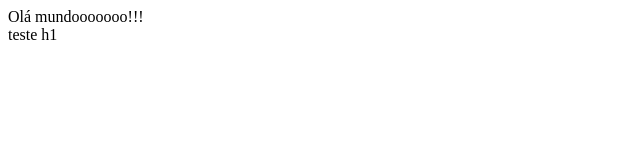
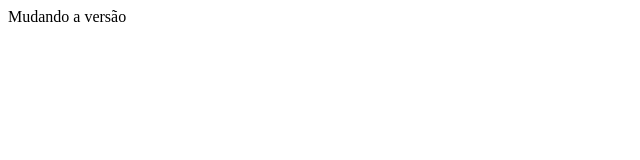
Before and after one commit to analopesdev/gitflow, a plain HTML site: page index.html in a window 1280 px wide. Shown: the full height of the page, 0-640 px from the left. Drawn offline with Linux system fonts and the light colour scheme.

Commit message:
add comment version

```diff
--- a/index.html
+++ b/index.html
@@ -8,9 +8,7 @@
 </head>
 
 <body>
-  Olá mundooooooo!!!
+  Mudando a versão
 </body>
 
 </html>
-
-<div> teste h1</div>
```
